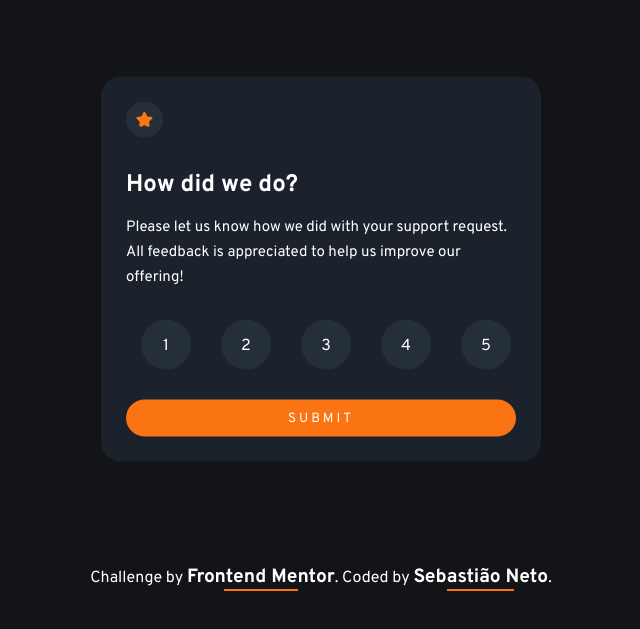
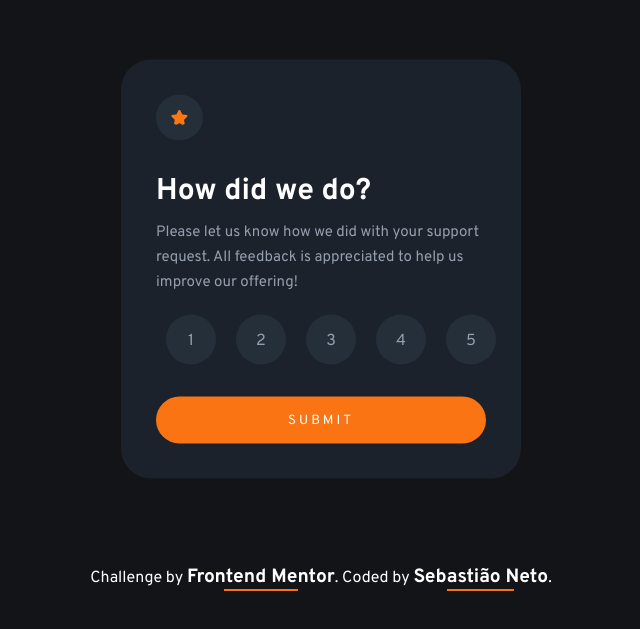
Before and after one commit to Netinzik/Interactive-Rating-Component, a plain HTML site: page index.html in a window 1280 px wide. Shown: the part 131-760 px from the top of the page, without its empty margins (319-959 px from the left). Drawn offline with Linux system fonts and the light colour scheme.

Commit message:
Correcao dos espacamentos

```diff
--- a/index.html
+++ b/index.html
@@ -34,35 +34,46 @@
         <div class="rating-state-rating">
           <div class="rating-state-inputs">
             <input class="input-real" type="radio" id="1" name="rating" value="1" />
-            <div class="input-person">1</div>
+            <div class="input-person">
+              <label class="input-label" for="1">1</label>
+            </div>
           </div>
           <div class="rating-state-inputs">
             <input class="input-real" type="radio" id="2" name="rating" value="2" />
-            <div class="input-person">2</div>
+            <div class="input-person">
+              <label class="input-label" for="2">2</label>
+            </div>
           </div>
           <div class="rating-state-inputs">
             <input class="input-real" type="radio" id="3" name="rating" value="3" />
-            <div class="input-person">3</div>
+            <div class="input-person">
+              <label class="input-label" for="3">3</label>
+            </div>
           </div>
           <div class="rating-state-inputs">
             <input class="input-real" type="radio" id="4" name="rating" value="4" />
-            <div class="input-person">4</div>
+            <div class="input-person">
+              <label class="input-label" for="4">4</label>
+            </div>
           </div>
           <div class="rating-state-inputs">
             <input class="input-real" type="radio" id="5" name="rating" value="5" />
-            <div class="input-person">5</div>
+            <div class="input-person">
+              <label class="input-label" for="5">5</label>
+            </div>
           </div>
         </div>
         <button class="submit-button" type="submit">Submit</button>
       </section>
     </main>
-
+    <footer>
       <div class="attribution">
         Challenge by
         <a href="https://www.frontendmentor.io?ref=challenge" target="_blank"
           >Frontend Mentor</a
         >. Coded by <a href="#">Sebastião Neto</a>.
       </div>
+    </footer>
 
     <script src="scripts/app.js"></script>
   </body>
--- a/styles/custom-inputs.css
+++ b/styles/custom-inputs.css
@@ -1,5 +1,5 @@
 .rating-state-rating {
-  margin: 30px 0;
+  margin: 20px 0;
   display: flex;
   justify-content: space-around;
   position: relative;
@@ -15,7 +15,7 @@
 .input-person {
   width: 50px;
   height: 50px;
-  margin: 0 15px;
+  margin: 0 10px 12px;
 }
 .rating-state-inputs > input {
   display: block;
@@ -31,16 +31,18 @@
   position: absolute;
   line-height: 52px;
   text-align: center;
-  color: rgb(255, 255, 255);
+  color: #959eac;
   background-color: rgb(36, 47, 58);
   transition: background 0.4s ease-in-out;
 }
 
 .rating-state-inputs > input:checked ~ .input-person {
   background-color: rgb(149, 158, 172);
+  color: #fff;
 }
 .rating-state-inputs > input:hover ~ .input-person {
   background-color: rgb(251, 116, 19);
+  color: #fff;
 }
 
 @media screen and (max-width: 500px) {
--- a/styles/main.css
+++ b/styles/main.css
@@ -8,18 +8,18 @@ body{
 
 .rating-state-star{
   background-color: rgb(27, 34, 44);
-  max-width: 440px;
+  max-width: 400px;
   position: absolute;
   top: 50%;
   left: 50%;
   transform: translate(-50%,-50%);
-  padding: 25px;
-  border-radius: 20px;
+  padding: 35px;
+  border-radius: 30px;
 }
 
 .header-star{
   background-color: rgb(36, 47, 58);
-  padding: 10px;
+  padding: 15px;
   border-radius: 50%;
 }
 
@@ -28,16 +28,18 @@ body{
   margin-top: 32px;
 }
 .rating-state-title{
-  padding-bottom: 15px;
+  font-size: 30px;
+  padding-bottom: 10px;
 }
 .rating-state-description{
   font-size: 15px;
   line-height: 25px;
+  color: #959eac;
 }
 
 .submit-button{
   width: 100%;
-  padding: 10px;
+  padding: 15px;
   background-color: rgb(251, 116, 19);
   color: rgb(255, 255, 255);
   border-radius: 25px;
```
Lines whose indentation alone changed are shown as unchanged.
